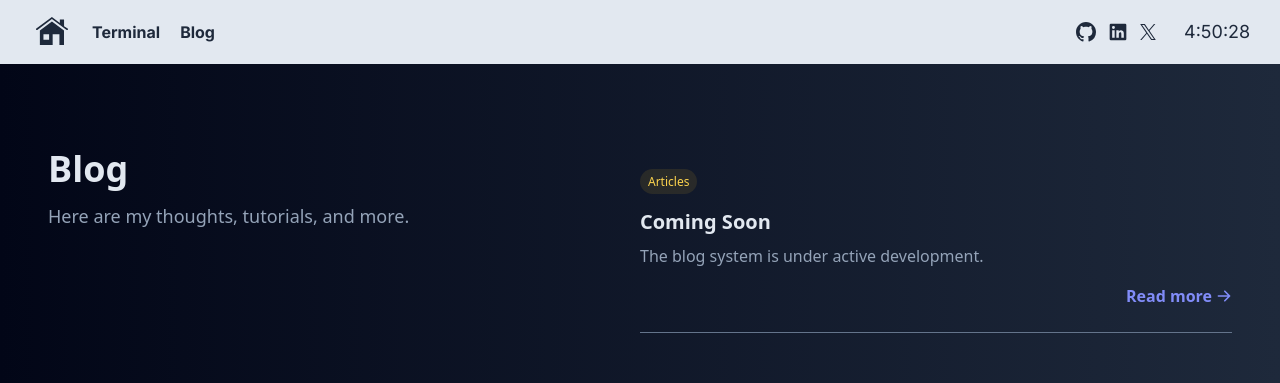
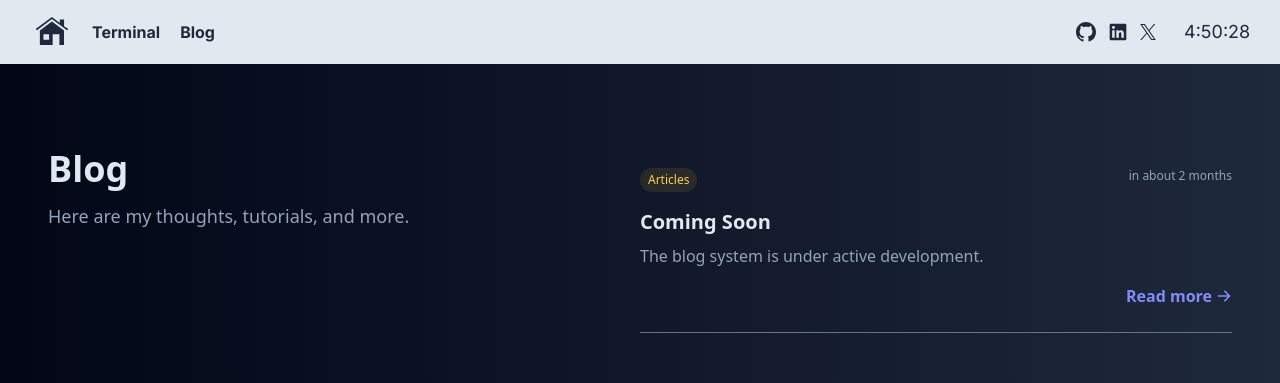
Before and after one commit to bryborge/portfolio, a Next.js app: page /blog in a window 1280 px wide. Shown: the top 383 px of the page. Built offline with nearby package versions, Linux system fonts and the light colour scheme.

Commit message:
Add time-ago to blog articles

```diff
--- /dev/null
+++ b/app/blog/components/Article/index.tsx
@@ -0,0 +1,42 @@
+import Link from "next/link";
+import { formatDistanceToNow, parse } from 'date-fns';
+
+  /**
+   * Renders a single blog article.
+   *
+   * @param {{ article: any }} props - The article to render.
+   * @returns {JSX.Element} The rendered article component.
+   */
+const Article = ({ article }: { article: any }): JSX.Element => {
+  const date = parse(article.date, 'MM-dd-yyyy', new Date());
+  const timeAgo = formatDistanceToNow(date, { addSuffix: true });
+
+  return (
+    <article className="mt-6 mb-4 border-b border-slate-500" key={article.id}>
+      <div className="mb-4 flex justify-between">
+        <span className="text-xs rounded-full bg-amber-400/10 text-amber-300 px-2 py-1">
+          {article.category}
+        </span>
+        <span className="text-xs">
+          {timeAgo}
+        </span>
+      </div>
+      <div className="text-xl text-slate-200 font-bold mb-2">
+        {article.title}
+      </div>
+      <div className="text-md font-sans mb-4">
+        {article.description}
+      </div>
+      <Link href={`/blog/${article.id}`} className="flex justify-end">
+        <div className="flex items-center mb-6 font-bold text-indigo-400">
+          Read more
+          <svg className="w-4 h-4 ml-1" fill="currentColor" viewBox="0 0 20 20" xmlns="http://www.w3.org/2000/svg">
+            <path fillRule="evenodd" d="M10.293 3.293a1 1 0 011.414 0l6 6a1 1 0 010 1.414l-6 6a1 1 0 01-1.414-1.414L14.586 11H3a1 1 0 110-2h11.586l-4.293-4.293a1 1 0 010-1.414z" clipRule="evenodd"></path>
+          </svg>
+        </div>
+      </Link>
+    </article>
+  );
+}
+
+export default Article;
--- a/app/blog/page.tsx
+++ b/app/blog/page.tsx
@@ -1,5 +1,5 @@
 import { getAllArticles } from "@/lib/articles";
-import Link from "next/link";
+import Article from "./components/Article";
 
 /**
  * Renders the blog page with a list of all articles.
@@ -21,27 +21,7 @@ const Blog = async (): Promise<JSX.Element> => {
 
         <div>
           {articles.map((article, id) => (
-            <article className="mt-6 mb-4 border-b border-slate-500" key={id}>
-              <div className="mb-4">
-                <span className="text-xs rounded-full bg-amber-400/10 text-amber-300 px-2 py-1">
-                  {article.category}
-                </span>
-              </div>
-              <div className="text-xl text-slate-200 font-bold mb-2">
-                {article.title}
-              </div>
-              <div className="text-md font-sans mb-4">
-                {article.description}
-              </div>
-              <Link href={`/blog/${article.id}`} className="flex justify-end">
-                <div className="flex items-center mb-6 font-bold text-indigo-400">
-                  Read more
-                  <svg className="w-4 h-4 ml-1" fill="currentColor" viewBox="0 0 20 20" xmlns="http://www.w3.org/2000/svg">
-                    <path fillRule="evenodd" d="M10.293 3.293a1 1 0 011.414 0l6 6a1 1 0 010 1.414l-6 6a1 1 0 01-1.414-1.414L14.586 11H3a1 1 0 110-2h11.586l-4.293-4.293a1 1 0 010-1.414z" clipRule="evenodd"></path>
-                  </svg>
-                </div>
-              </Link>
-            </article>
+            <Article key={id} article={article} />
           ))}
         </div>
       </section>
--- a/package.json
+++ b/package.json
@@ -9,6 +9,7 @@
     "lint": "next lint"
   },
   "dependencies": {
+    "date-fns": "^3.6.0",
     "gray-matter": "^4.0.3",
     "next": "14.2.4",
     "react": "^18",
```
Also changed, not shown: 1 other file (tests, documents, lock files or other folders).
